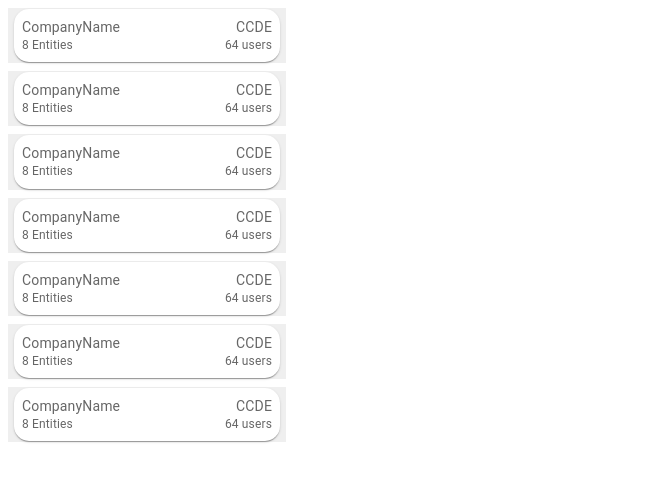
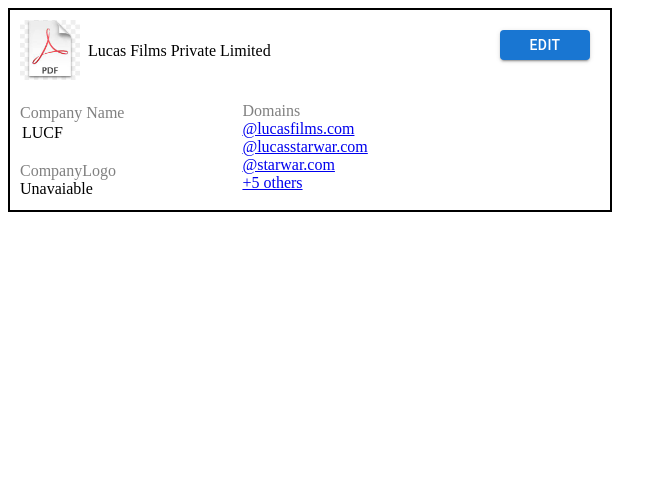
Before and after one commit to Shivendra437/EZ-assignment, a React (Create React App) app: page / in a window 1280 px wide. Shown: the top 482 px of the page, without its empty margins (0-667 px from the left). Built offline with nearby package versions, Linux system fonts and the light colour scheme.

Commit message:
CompanyDetailcomplete

```diff
--- a/package.json
+++ b/package.json
@@ -7,6 +7,7 @@
   "dependencies": {
     "@emotion/react": "11.10.5",
     "@emotion/styled": "11.10.5",
+    "@mui/icons-material": "5.11.0",
     "@mui/material": "5.11.3",
     "react": "18.2.0",
     "react-dom": "18.2.0",
--- a/src/App.js
+++ b/src/App.js
@@ -1,13 +1,14 @@
 // import SideBar from "./Component/Sidebar/Sidebar";
-import Client from "./Component/Client/Client";
+// import Client from "./Component/Client/Client";
 import "./styles.css";
-
+import CompanyDetails from "./Component/CompanyDetail/CompanyDetail";
 export default function App() {
   return (
     <div>
       {/* <SideBar /> */}
       {/* <Client/> */}
-      <Client />
+      {/* <Client /> */}
+      <CompanyDetails />
     </div>
   );
 }
--- a/src/Component/Client/Client.jsx
+++ b/src/Component/Client/Client.jsx
@@ -17,6 +17,7 @@
   en: "8 Entities",
   user: "64 user"
 };
+
 // const[name,setName]=useState({name:'CompanyName'});
 var arr2 = [];
 arr2.push(arr);
--- a/src/Component/CompanyDetail/CompanyDetail.jsx
+++ b/src/Component/CompanyDetail/CompanyDetail.jsx
@@ -1,18 +1,72 @@
-import * as React from 'react';
-import Box from '@mui/material/Box';
-
-export default function BoxSx() {
+import * as React from "react";
+import Box from "@mui/material/Box";
+import Pdf from "./Pdf.jpg";
+import { Button } from "@mui/material";
+// import PictureAsPdfIcon from '@mui/icons-material/PictureAsPdf';
+export default function CompanyDetails() {
   return (
     <Box
       sx={{
-        width: 600,
-        height: 300,
-        backgroundColor: 'primary.dark',
-        '&:hover': {
-          backgroundColor: 'primary.main',
-          opacity: [0.9, 0.8, 0.7],
-        },
+        width: "600px",
+        height: 200,
+        border: "2px solid black",
+        // backgroundColor: '#DEDEDE',
+        "&:hover": {
+          backgroundColor: "#D3D3D3",
+          opacity: [0.9, 0.8, 0.7]
+        }
       }}
-    />
+    >
+      <Box style={{ display: "flex", justifyContent: "space-between" }}>
+        <Box style={{ padding: "10px" }}>
+          <img style={{ width: "60px" }} src={Pdf} alt="pdf logo" />
+          <span
+            style={{ position: "absolute", marginTop: "14px", padding: "8px" }}
+          >
+            Lucas Films Private Limited
+          </span>
+        </Box>
+        <Box style={{ padding: "20px" }}>
+          <Button
+            style={{ width: "90px", height: "30px" }}
+            variant="contained"
+            color="primary"
+          >
+            {" "}
+            Edit
+          </Button>
+        </Box>
+      </Box>
+      <Box style={{ display: "flex" }}>
+        <Box style={{ padding: "10px", color: "grey" }}>
+          <Box>Company Name</Box>
+          <Box style={{ color: "black", padding: "2px" }}>LUCF</Box>
+          <Box>
+            <br />
+            CompanyLogo
+          </Box>
+          <Box style={{ color: "black" }}>Unavaiable</Box>
+        </Box>
+        <Box
+          style={{ padding: "8px", position: "relative", marginLeft: "100px" }}
+        >
+          <Box style={{ color: "grey" }}>Domains</Box>
+          <Box>
+            <a href="#">@lucasfilms.com</a>
+          </Box>
+
+          <Box>
+            {" "}
+            <a href="#">@lucasstarwar.com</a>
+          </Box>
+          <Box>
+            <a href="#">@starwar.com</a>
+          </Box>
+          <Box>
+            <a href="#">+5 others</a>
+          </Box>
+        </Box>
+      </Box>
+    </Box>
   );
 }
```
Also changed, not shown: src/Component/CompanyDetail/Pdf.jpg (added).
